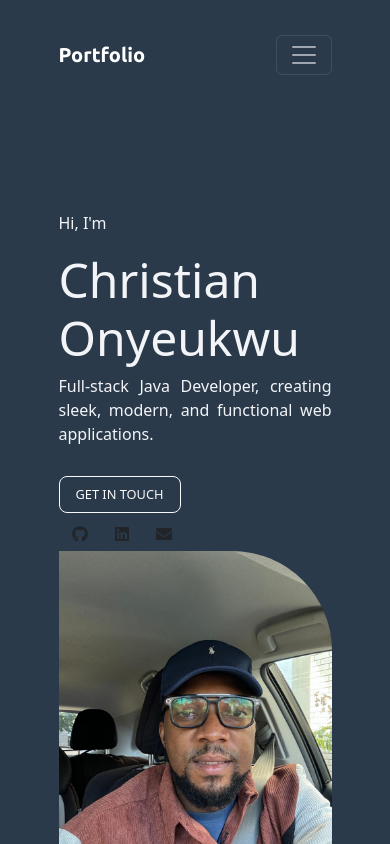
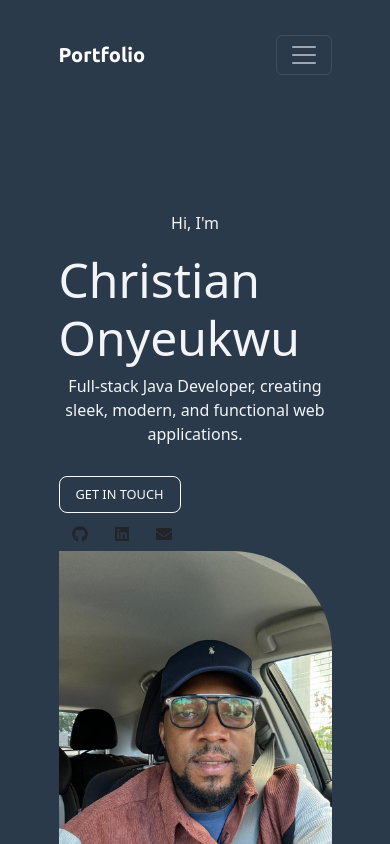
Before and after one commit to christianRibig5/christian_portfolio, a React (Vite) app: page / in a window 390 px wide. Shown: the top 844 px of the page. Built offline with nearby package versions, Linux system fonts and the light colour scheme.

Commit message:
added new update

```diff
--- a/src/styles.css
+++ b/src/styles.css
@@ -165,6 +165,11 @@ p {
     -o-transform: rotate(0);
     transform: rotate(0);
   }
+
+  p {
+    color: #F2F4F8;
+    text-align: center;
+  }
 }
 
 /* Recommendation*/
```
